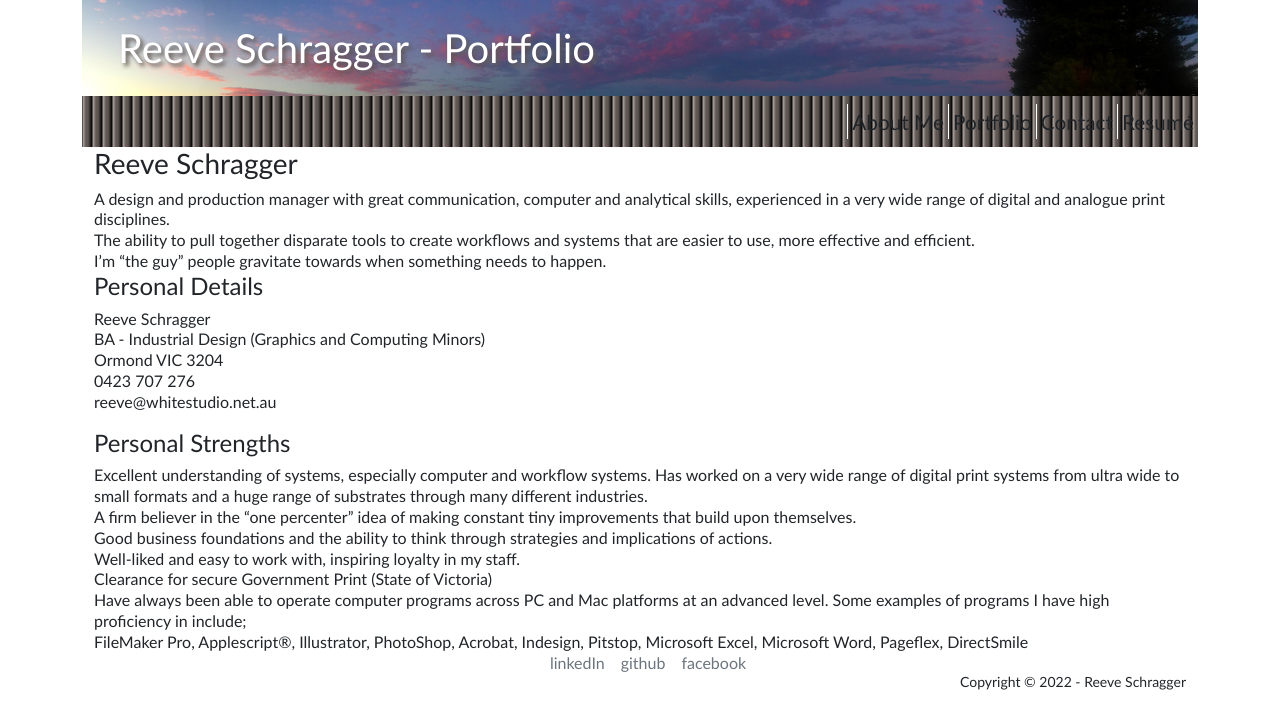
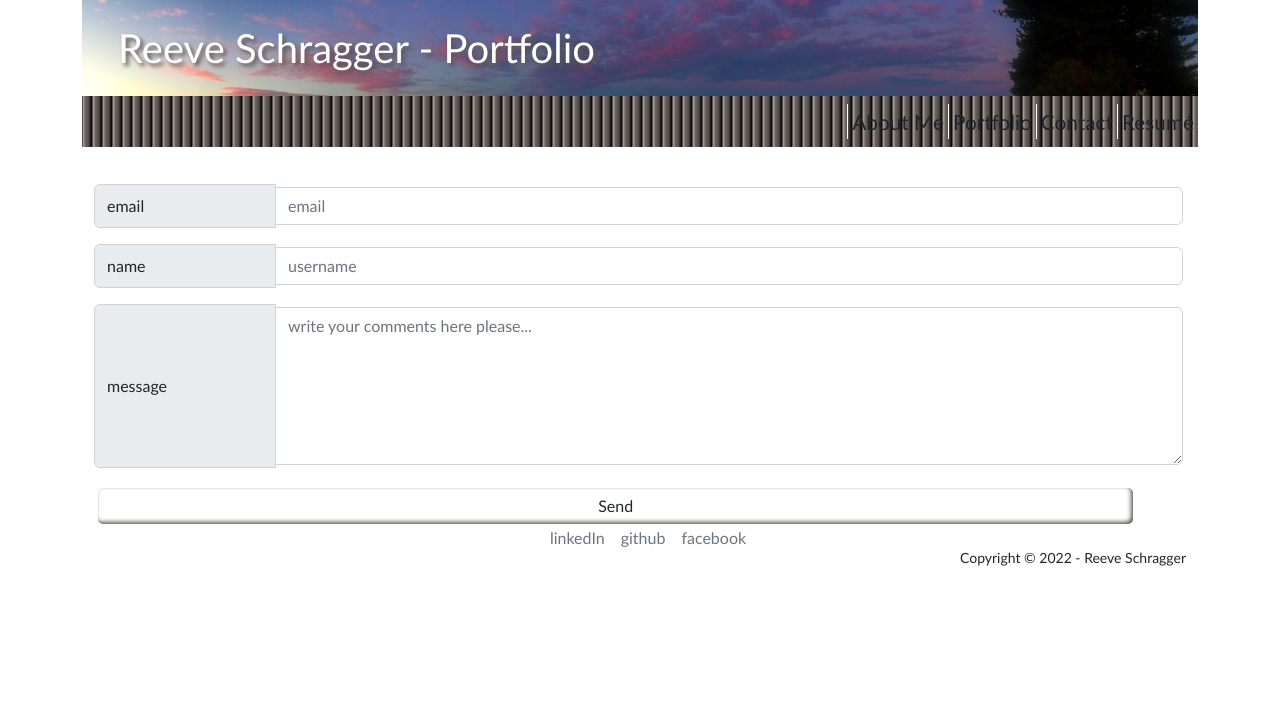
Before and after one commit to rschragger/BC20-React_Portfolio, a React (Create React App) app: page / in a window 1280 px wide. Shown: the top 728 px of the page. Built offline with nearby package versions, Linux system fonts and the light colour scheme.

Commit message:
basic layout of contact form

```diff
--- a/src/App.js
+++ b/src/App.js
@@ -22,7 +22,7 @@ import logo from './logo.svg';
 
 
 function App() {
-  const [sector, setSector] = useState('Resume');
+  const [sector, setSector] = useState('ContactForm');
   const handleSector = (sector) => setSector(sector);
 
   return (
--- a/src/assets/data/navData.json
+++ b/src/assets/data/navData.json
@@ -18,7 +18,7 @@
     "section": "Contact",
     "tooltip": "Send me a message",
     "url": "/",
-    "sectionName": "Contact"
+    "sectionName": "ContactForm"
   },
   {
     "id": 4,
--- a/src/components/ContactForm.js
+++ b/src/components/ContactForm.js
@@ -1,9 +1,119 @@
-import React from 'react'
+import React, { useState } from 'react'
+
+//Validation util
+import { /*checkPassword, */ validateEmail } from '../utils/helpers';
 
 const ContactForm = () => {
+
+  const [email, setEmail] = useState('');
+  const [userName, setUserName] = useState('');
+  // const [password, setPassword] = useState('');
+  const [message, setMessage] = useState('');
+
+  const [errorMessage, setErrorMessage] = useState('');
+
+  const handleInputChange = (e) => {
+    // Getting the value and name of the input which triggered the change
+    const { target } = e;
+    const inputType = target.name;
+    const inputValue = target.value;
+
+    // Based on the input type, we set the state of either email, username, and password
+    if (inputType === 'email') {
+      setEmail(inputValue);
+    } else if (inputType === 'userName') {
+      setUserName(inputValue);
+    } else {
+      setMessage(inputValue);
+    }
+  };
+
+  const handleFormSubmit = (e) => {
+    e.preventDefault();
+
+    // Validate email address
+    if (!validateEmail(email) || !userName) {
+      setErrorMessage('Valid Email and a username is required');
+
+      return;
+    }
+    alert(`Hello ${userName} ${email} ${message}`);
+
+    // Clear input after submit
+    setUserName('');
+    setMessage('');
+    setEmail('');
+  };
+
   return (
-    <div>ContactForm</div>
-  )
+    <div className="container-fluid ">
+      <p>{(userName) ? (<>Hello {userName}</>) : (<><br /></>)}</p>
+      <div className='row'>
+        <form className="form col-12">
+
+          {/* email  */}
+          <div className="input-group mb-3">
+            <span className="input-group-text col-md-2" id="basic-addon1">email</span>
+            <input
+              className="form-control"
+              input type="text"
+              aria-label="email"
+              aria-describedby="basic-addon1"
+              value={email}
+              name="email"
+              onChange={handleInputChange}
+              // type="email"
+              placeholder="email"
+            />
+          </div>
+
+          {/* name  */}
+          <div className="input-group mb-3">
+            <span className="input-group-text  col-md-2" id="basic-addon2">name</span>
+            <input
+              className="form-control"
+              aria-label="username"
+              aria-describedby="basic-addon2"
+              value={userName}
+              name="userName"
+              onChange={handleInputChange}
+              type="text"
+              placeholder="username"
+            />
+          </div>
+
+          {/* message  */}
+          <div className="input-group mb-3">
+            <span className="input-group-text col-md-2" id="basic-addon3">message</span>
+            <textarea
+              className="form-control"
+              aria-label="message"
+              aria-describedby="basic-addon3"
+              rows="6"
+              value={message}
+              name="message"
+              onChange={handleInputChange}
+              type="text"
+              placeholder="write your comments here please..."
+            />
+          </div>
+
+          <button
+            className="btn btn-form "
+            type="button"
+            onClick={handleFormSubmit}
+          >Send</button>
+        </form>
+        {errorMessage && (
+          <div>
+            <p className="error-text">{errorMessage}</p>
+          </div>
+        )}
+      </div>
+    </div>
+  );
+
+
 }
 
 export default ContactForm
--- a/src/index.css
+++ b/src/index.css
@@ -316,10 +316,9 @@ nav {
   border: none;
 }
 
-.btn-form {
+/* .btn-form {
   max-width: 50%;
-
-}
+} */
 
 .edit-btn {
 
--- /dev/null
+++ b/src/utils/helpers.js
@@ -0,0 +1,12 @@
+export function validateEmail(email) {
+  const re = /^(([^<>()[\]\\.,;:\s@"]+(\.[^<>()[\]\\.,;:\s@"]+)*)|(".+"))@((\[[0-9]{1,3}\.[0-9]{1,3}\.[0-9]{1,3}\.[0-9]{1,3}\])|(([a-zA-Z\-0-9]+\.)+[a-zA-Z]{2,}))$/;
+  return re.test(String(email).toLowerCase());
+}
+
+// export function checkPassword(input) {
+//   const passw = /^[A-Za-z]\w{7,14}$/;
+//   if (input.match(passw)) {
+//     return true;
+//   }
+//   return false;
+// }
```
Also changed, not shown: src/indexTest.css (added), 1 other file (tests, documents, lock files or other folders).
